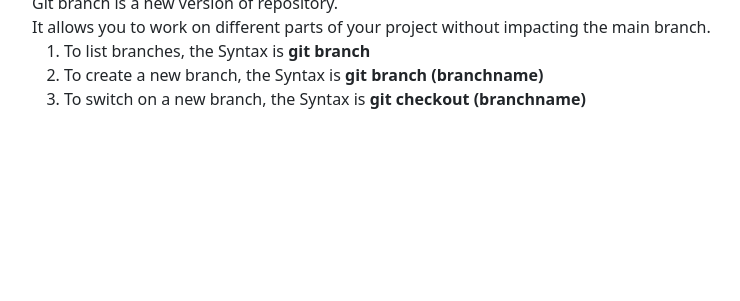
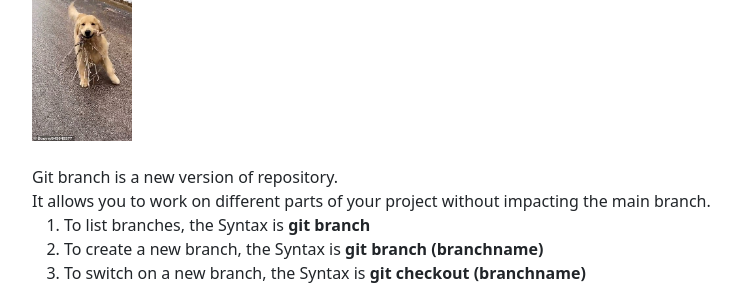
Before and after one commit to venzkie1/firstgit, a plain HTML site: page index.html in a window 1280 px wide. Shown: the part 648-949 px from the top of the page, without its empty margins (50-790 px from the left). Before the commit the page ends 800 px from the top, so only its background shows below. Drawn offline with nearby package versions, Linux system fonts and the light colour scheme.

Commit message:
added the new image in the code

```diff
--- a/index.html
+++ b/index.html
@@ -41,6 +41,7 @@
         <a href="github.html">Create github repository</a>
 
         <br><br><h2>Git Branches</h2>
+        <img src="images/branch.jpg" alt="" style="width: 100px;"><br><br>
         Git branch is a new version of repository. <br>
         It allows you to work on different parts of your project without impacting the main branch.
         <ol>
```
